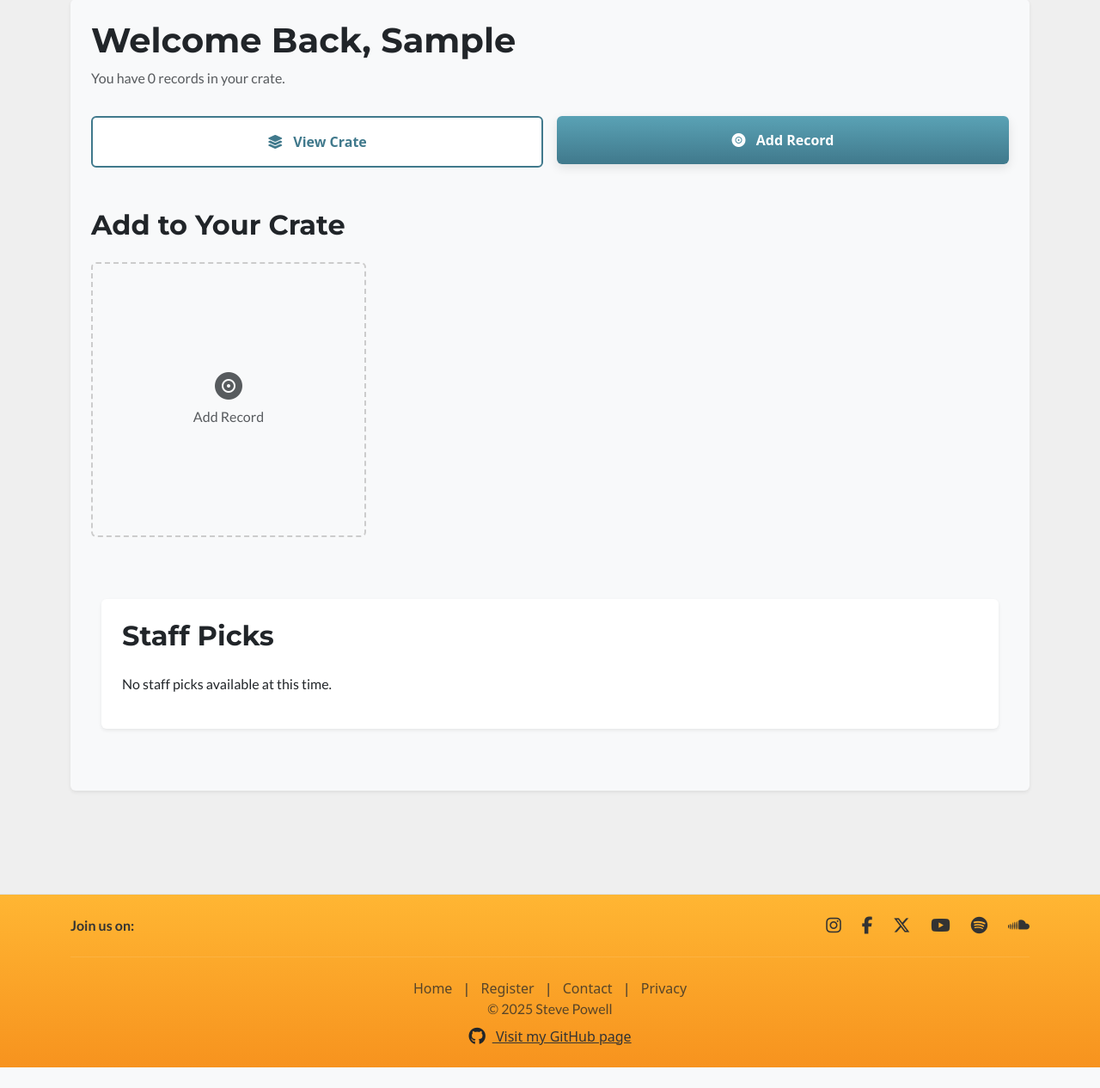
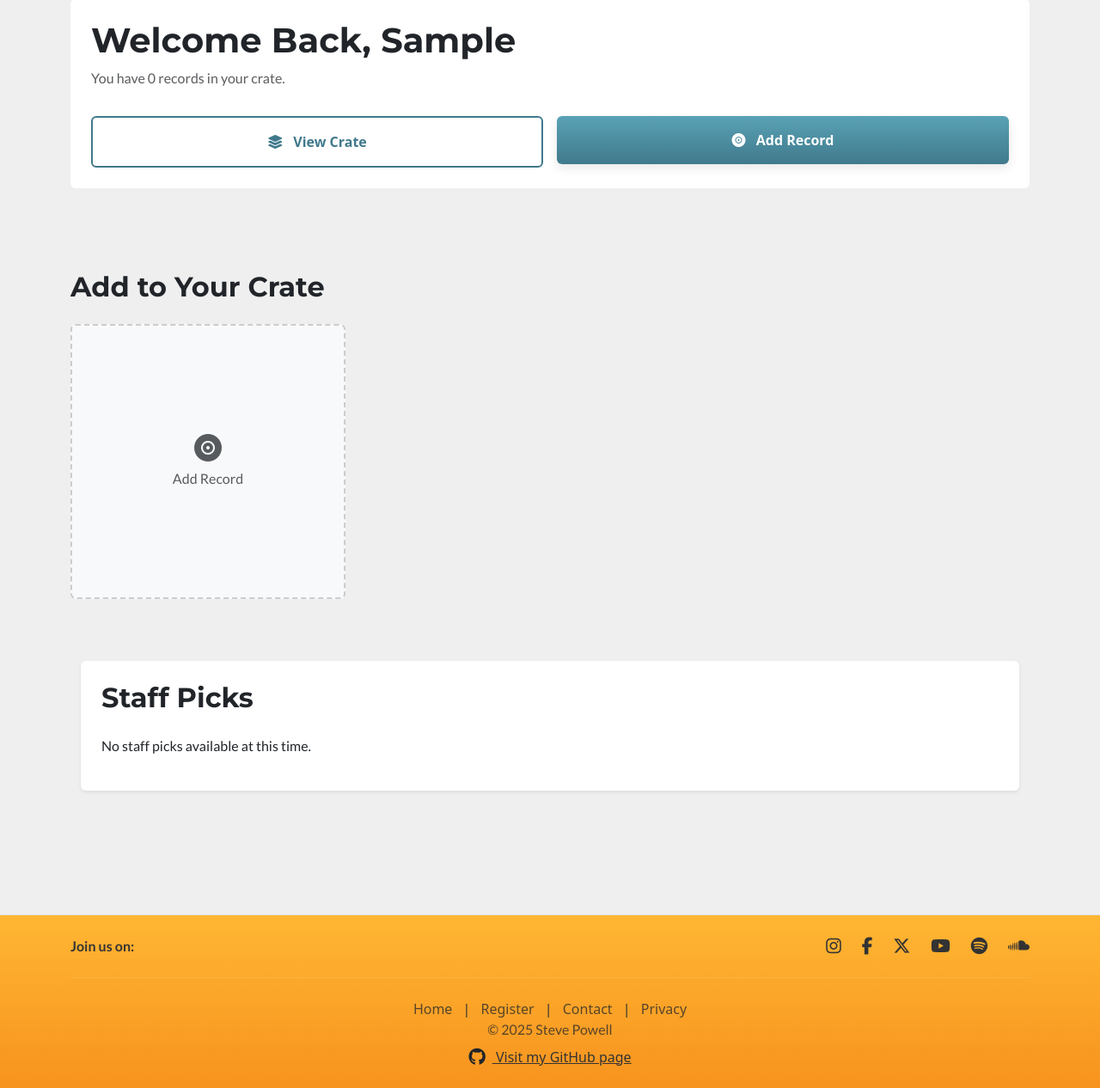
Before and after one commit to sd-powell/portfolio_project_3, a Django app: page /my-records/ in a window 1280 px wide. Shown: the part 141-1407 px from the top of the page at 86% size. Before the commit the page ends 1383 px from the top, so only its background shows below. Run offline with Django 4.2, Linux system fonts and the light colour scheme; the visitor is signed in with stand-in values (Sample User, id 1); data that the repository does not hold is empty; some libraries are stand-ins or nearby versions.

Commit message:
wrap welcome and action buttons in white rounded card for layout consistency

```diff
--- a/records/templates/records/record_list.html
+++ b/records/templates/records/record_list.html
@@ -3,8 +3,10 @@
 
 {% block content %}
 <div class="container py-5">
-    <!-- Welcome Box -->
-    <div class="bg-light rounded p-4 mb-4 shadow-sm">
+
+    <!-- Welcome & Actions Card -->
+    <section class="mb-5">
+        <div class="bg-white rounded p-4">
             <h1 class="fw-bold">Welcome Back, {{ user.first_name|default:user.username }}</h1>
             <p class="text-muted">You have {{ records.count }} records in your crate.</p>
 
@@ -25,6 +27,8 @@
                     </a>
                 </div>
             </div>
+        </div>
+    </section>
 
     {% if records.count > 0 %}
     <!-- Recently Added Section -->
```
Lines whose indentation alone changed are shown as unchanged.
